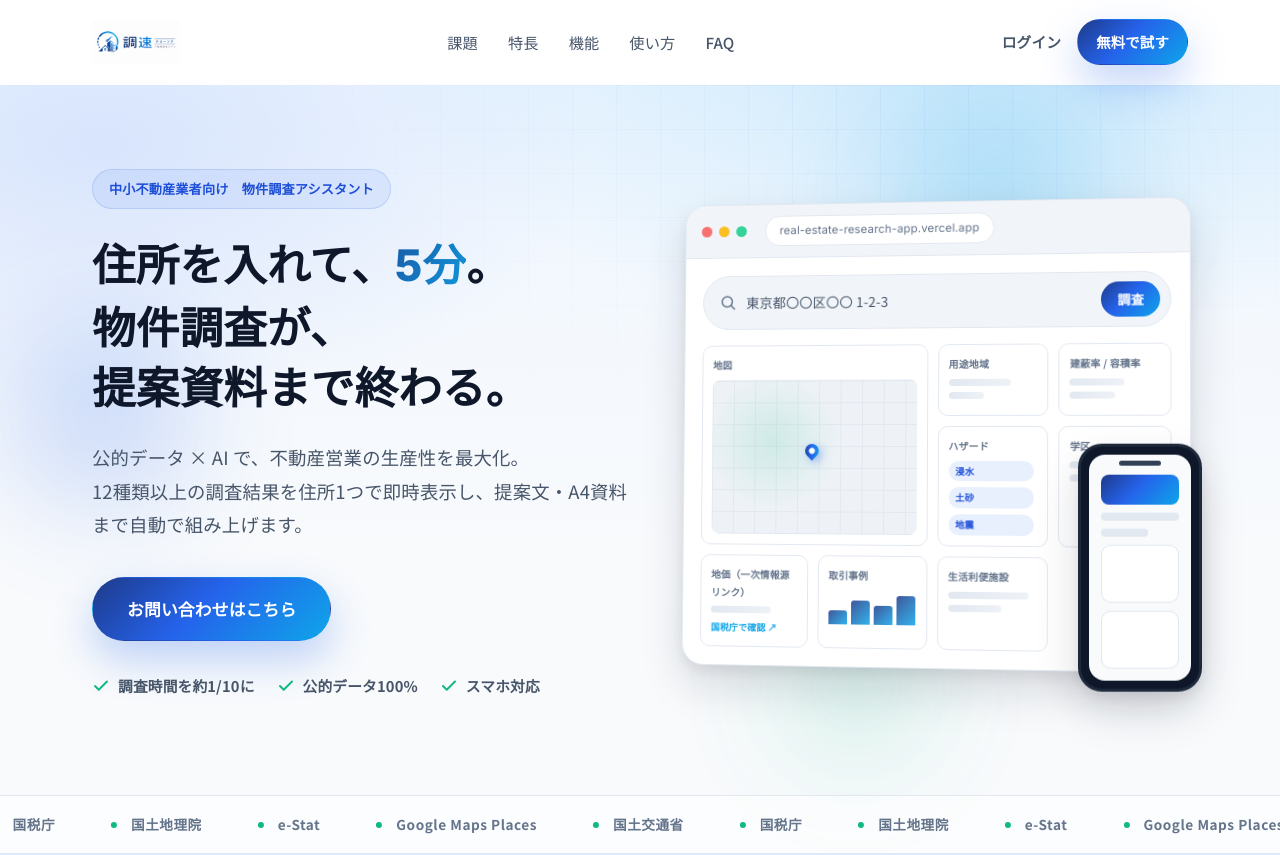
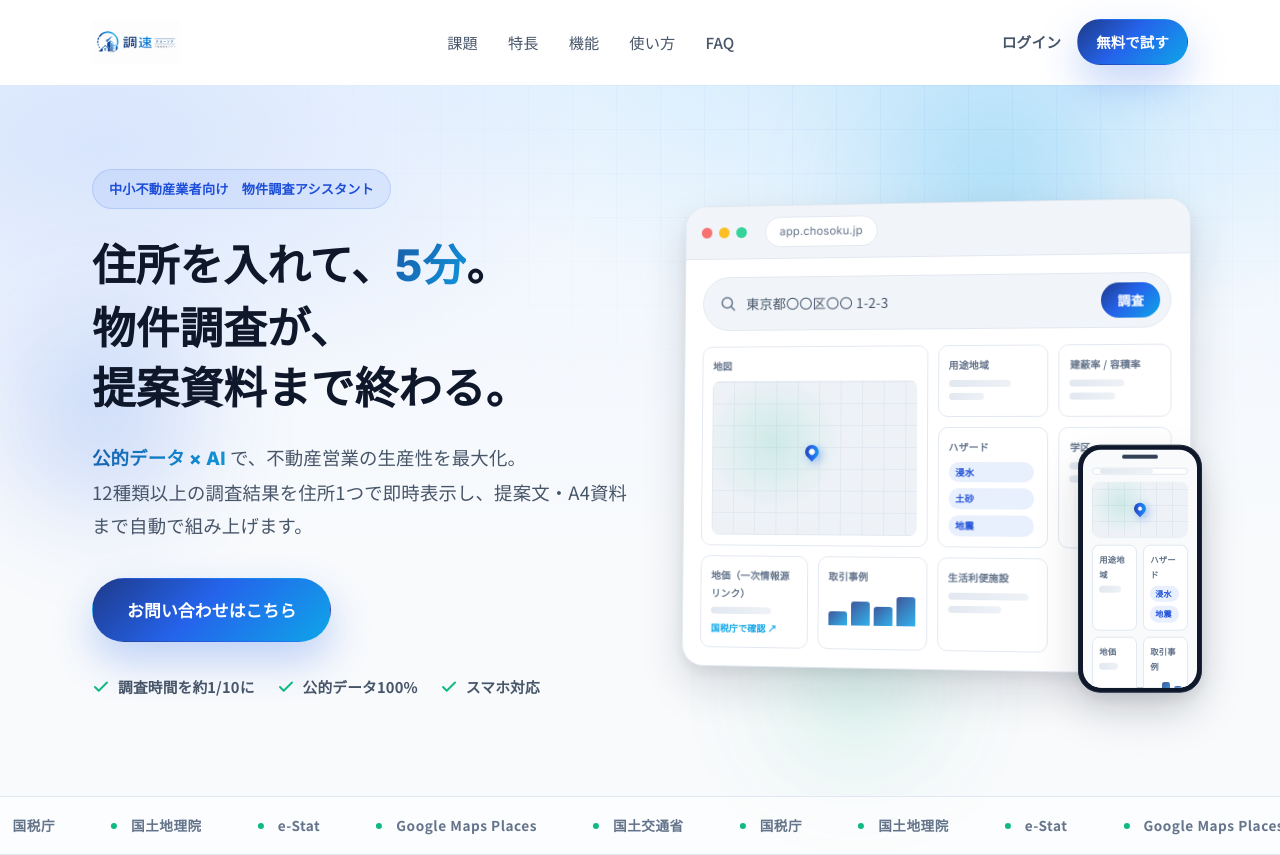
Before and after one commit to tagukichi/chosokulp, a PHP site: page /v2/index.html in a window 1280 px wide. Shown: the top 855 px of the page. Run offline with PHP 8.4, Linux system fonts and the light colour scheme.

Commit message:
v2: FV/ソリューションのモック改善・技術名の非表示化（8点）
- FV スマホモック: 中身を PC と同じ「調査画面」の縮小版（検索バー＋地図＋4パネル）に
- FV スマホの黒枠を細く（border 3px→1.5px / padding 8px→4px、ノッチも縮小）
- FV PCモックの表示URLを app.chosoku.jp に（vercel 表記を排除）
- FV ヒーロー文「公的データ × AI」をブランドグラデで色付け
- AI提案文カード: スケルトン→タイプライターで実テキスト生成（IntersectionObserverで1回、
  句読点で間を取り、完了で「下書き完成」チップ表示／reduced-motion時は即時表示）
- プレゼンボード: 3カラム→2カラム化し、対角2ブロックが持ち上がって入れ替わるD&D風ループ
- 連携セクション見出しを「案件管理「kanri」と、＜改行＞ひとつながり。」に
- 技術名を非表示化: Supabase Auth（3箇所）→「1つのアカウント／暗号化」等、
  Gemini 2.5 Flash → 「AI」に（実装スタックの露出を回避）

https://claude.ai/code/session_01KyJZnge2w69xzzKCQ7MVgc

```diff
--- a/v2/index.html
+++ b/v2/index.html
@@ -85,7 +85,7 @@
             物件調査が、<br>提案資料まで終わる。
           </h1>
           <p class="hero-lead">
-            公的データ × AI で、不動産営業の生産性を最大化。<br class="pc-only">
+            <span class="hero-accent">公的データ × AI</span> で、不動産営業の生産性を最大化。<br class="pc-only">
             12種類以上の調査結果を住所1つで即時表示し、提案文・A4資料まで自動で組み上げます。
           </p>
           <div class="hero-cta">
@@ -112,7 +112,7 @@
           <div class="mock-window" aria-label="調速 物件調査画面のイメージ" role="img">
             <div class="mock-bar">
               <span class="mock-dot"></span><span class="mock-dot"></span><span class="mock-dot"></span>
-              <span class="mock-url">real-estate-research-app.vercel.app</span>
+              <span class="mock-url">app.chosoku.jp</span>
             </div>
             <div class="mock-body">
               <div class="mock-search">
@@ -141,11 +141,14 @@
           <div class="mock-phone" aria-hidden="true">
             <div class="mock-phone-notch"></div>
             <div class="mock-phone-screen">
-              <div class="mock-phone-head"></div>
-              <div class="mock-phone-row"></div>
-              <div class="mock-phone-row short"></div>
-              <div class="mock-phone-card"></div>
-              <div class="mock-phone-card"></div>
+              <div class="mock-phone-search"><span></span></div>
+              <div class="mock-phone-map"><span class="mock-pin"></span></div>
+              <div class="mock-phone-panels">
+                <div class="mock-phone-panel"><span class="mock-panel-tag">用途地域</span><span class="mock-skel w70"></span></div>
+                <div class="mock-phone-panel"><span class="mock-panel-tag">ハザード</span><span class="mock-chip">浸水</span><span class="mock-chip">地震</span></div>
+                <div class="mock-phone-panel"><span class="mock-panel-tag">地価</span><span class="mock-skel w60"></span></div>
+                <div class="mock-phone-panel"><span class="mock-panel-tag">取引事例</span><span class="mock-bars"><i style="height:50%"></i><i style="height:80%"></i><i style="height:60%"></i></span></div>
+              </div>
             </div>
           </div>
         </div>
@@ -245,13 +248,10 @@
             <div class="mock-card mock-ai">
               <div class="mock-ai-head">
                 <svg class="ico" viewBox="0 0 24 24"><path d="M12 3l1.9 4.6L18.5 9l-4.6 1.9L12 15l-1.9-4.1L5.5 9l4.6-1.4z"/><path d="M19 14l.8 2 .2.8-2 .8L17 19l-.8-2-2-.8 2-.8z"/></svg>
-                <span>AIが提案文を生成中…</span>
+                <span class="mock-ai-title">AIが提案文を生成中…</span>
               </div>
-              <div class="mock-ai-lines">
-                <span class="mock-skel w90"></span>
-                <span class="mock-skel w95"></span>
-                <span class="mock-skel w80"></span>
-                <span class="mock-skel w90 typing"></span>
+              <div class="mock-ai-body">
+                <p class="mock-ai-text" data-typewriter="最寄り駅まで徒歩8分。周辺にはスーパーや小学校が揃い、子育て世帯にも暮らしやすいエリアです。落ち着いた住環境で、はじめてのマイホームにも安心してお選びいただけます。"></p>
               </div>
               <div class="mock-ai-foot"><span class="mock-chip green">下書き完成</span></div>
             </div>
@@ -276,12 +276,12 @@
                 <span class="mock-panel-tag">プレゼンボード（A4横）</span>
                 <span class="mock-board-tools"><i></i><i></i><i></i></span>
               </div>
-              <div class="mock-board-grid">
-                <div class="mock-block c1">提案文<span class="mock-grab"></span></div>
+              <div class="mock-board-grid mock-board-grid--2col">
+                <div class="mock-block c1 swap-a">提案文<span class="mock-grab"></span></div>
                 <div class="mock-block c2">物件位置</div>
                 <div class="mock-block c3">法令制限</div>
-                <div class="mock-block c4">周辺施設</div>
-                <div class="mock-block c1 wide">価格情報</div>
+                <div class="mock-block c4 swap-b">周辺施設<span class="mock-grab"></span></div>
+                <div class="mock-block c1">価格情報</div>
                 <div class="mock-block c2">人気店</div>
               </div>
             </div>
@@ -352,7 +352,7 @@
               <div class="tab-content">
                 <div class="tab-icon" aria-hidden="true"><svg class="ico" viewBox="0 0 24 24"><path d="M12 3l1.9 4.6L18.5 9l-4.6 1.9L12 15l-1.9-4.1L5.5 9l4.6-1.4z"/><path d="M19 14l.8 2 .2.8-2 .8L17 19l-.8-2-2-.8 2-.8z"/></svg></div>
                 <h3>AI提案文（お客様向け）</h3>
-                <p>Gemini 2.5 Flash が周辺データを根拠に、「この街で暮らすイメージ」が湧く提案文を生成。営業担当のフリーメモも自然に反映します。金額数値はAIに渡さないハルシネーション抑制設計で、最終確認は宅地建物取引士が行う前提です。</p>
+                <p>AIが周辺データを根拠に、「この街で暮らすイメージ」が湧く提案文を生成。営業担当のフリーメモも自然に反映します。金額などの数値はAIに任せない設計で、最終確認は宅地建物取引士が行う前提です。</p>
                 <ul class="tab-points">
                   <li>周辺データを根拠にした暮らしの提案</li>
                   <li>担当者のメモを文章へ自然に反映</li>
@@ -391,7 +391,7 @@
               <div class="tab-content">
                 <div class="tab-icon" aria-hidden="true"><svg class="ico" viewBox="0 0 24 24"><path d="M9 17H7A5 5 0 0 1 7 7h2M15 7h2a5 5 0 0 1 0 10h-2M8 12h8"/></svg></div>
                 <h3>業務統合（kanri 連携）</h3>
-                <p>案件管理アプリ「kanri」と Supabase Auth でSSO・データ共有。kanriから案件付きで開くと「保存」、単独で開くと「新規案件として登録」。自治体マスターは管理アプリから自動同期され、手動更新は不要です。</p>
+                <p>案件管理アプリ「kanri」と1つのアカウントで連携・データ共有。kanriから案件付きで開くと「保存」、単独で開くと「新規案件として登録」。自治体マスターは管理アプリから自動同期され、手動更新は不要です。</p>
                 <ul class="tab-points">
                   <li>1アカウントで調査と案件管理を横断</li>
                   <li>調査 → 提案 → 案件登録を1動線に</li>
@@ -503,10 +503,10 @@
         <div class="integration-inner">
           <div class="integration-text reveal">
             <p class="eyebrow">INTEGRATION</p>
-            <h2 class="section-title">案件管理「kanri」と、ひとつながり。</h2>
+            <h2 class="section-title">案件管理「kanri」と、<br>ひとつながり。</h2>
             <p class="section-lead">調速はスタンドアロンの調査ツールではありません。案件管理アプリ kanri と1アカウントで連携し、顧客管理から物件調査、案件登録までを途切れさせません。</p>
             <ul class="integration-list">
-              <li><svg class="ico" viewBox="0 0 24 24"><path d="M20 6 9 17l-5-5"/></svg>Supabase Auth による SSO・データ共有</li>
+              <li><svg class="ico" viewBox="0 0 24 24"><path d="M20 6 9 17l-5-5"/></svg>1つのアカウントで連携・データ共有</li>
               <li><svg class="ico" viewBox="0 0 24 24"><path d="M20 6 9 17l-5-5"/></svg>案件付きで開けば「保存」、単独なら「新規登録」</li>
               <li><svg class="ico" viewBox="0 0 24 24"><path d="M20 6 9 17l-5-5"/></svg>自治体マスターは管理アプリから自動同期</li>
             </ul>
@@ -558,7 +558,7 @@
           </details>
           <details class="faq-item">
             <summary>個人情報やデータは安全ですか？</summary>
-            <div class="faq-body"><p>物件住所はサーバー側で処理し、認証・通信は Supabase Auth による暗号化通信で保護しています。詳細はお問い合わせください。</p></div>
+            <div class="faq-body"><p>物件住所はサーバー側で処理し、認証・通信は暗号化により保護しています。詳細はお問い合わせください。</p></div>
           </details>
           <details class="faq-item">
             <summary>スマートフォンでも使えますか？</summary>
--- a/v2/style.css
+++ b/v2/style.css
@@ -301,15 +301,26 @@ h1, h2, h3, h4 { line-height: 1.4; font-weight: 700; }
 /* phone */
 .mock-phone {
   position: absolute; right: -14px; bottom: -28px; width: 124px; height: 248px;
-  background: #0F172A; border-radius: 24px; padding: 8px; box-shadow: var(--sh-lg);
-  border: 3px solid #1E293B;
+  background: #0F172A; border-radius: 22px; padding: 4px; box-shadow: var(--sh-lg);
+  border: 1.5px solid #1E293B;
 }
-.mock-phone-notch { position: absolute; top: 14px; left: 50%; transform: translateX(-50%); width: 42px; height: 5px; background: #334155; border-radius: 3px; z-index: 2; }
-.mock-phone-screen { width: 100%; height: 100%; background: var(--c-bg); border-radius: 16px; padding: 20px 12px 12px; display: flex; flex-direction: column; gap: 8px; }
-.mock-phone-head { height: 30px; border-radius: 8px; background: var(--grad-brand); }
-.mock-phone-row { height: 8px; border-radius: 4px; background: #E2E8F0; }
-.mock-phone-row.short { width: 60%; }
-.mock-phone-card { flex: 1; border-radius: 10px; background: var(--c-surface); border: 1px solid var(--c-border); }
+.mock-phone-notch { position: absolute; top: 9px; left: 50%; transform: translateX(-50%); width: 36px; height: 4px; background: #334155; border-radius: 3px; z-index: 2; }
+.mock-phone-screen { width: 100%; height: 100%; background: var(--c-bg); border-radius: 18px; padding: 18px 9px 10px; display: flex; flex-direction: column; gap: 7px; overflow: hidden; }
+/* 中身は PC モックと同じ「調査画面」の縮小版 */
+.mock-phone-search { height: 18px; border-radius: 6px; background: var(--c-surface); border: 1px solid var(--c-border); display: flex; align-items: center; padding: 0 7px; }
+.mock-phone-search span { display: block; height: 5px; width: 66%; border-radius: 3px; background: linear-gradient(90deg, #E2E8F0, #EEF2F7); }
+.mock-phone-map { height: 56px; border-radius: 8px; position: relative; flex: none;
+  background:
+    radial-gradient(circle at 30% 40%, rgba(16,185,129,.14), transparent 40%),
+    repeating-linear-gradient(0deg, #E2E8F0 0 1px, transparent 1px 16px),
+    repeating-linear-gradient(90deg, #E2E8F0 0 1px, transparent 1px 16px),
+    #EEF2F7; }
+.mock-phone-map .mock-pin { top: 38%; left: 44%; width: 12px; height: 12px; }
+.mock-phone-panels { display: grid; grid-template-columns: 1fr 1fr; gap: 6px; }
+.mock-phone-panel { background: var(--c-surface); border: 1px solid var(--c-border); border-radius: 7px; padding: 6px 6px 7px; display: flex; flex-direction: column; gap: 4px; min-height: 0; }
+.mock-phone-panel .mock-panel-tag { font-size: .52rem; }
+.mock-phone-panel .mock-chip { font-size: .5rem; padding: 1px 5px; margin-right: 2px; }
+.mock-phone-panel .mock-bars { height: 20px; }
 
 /* marquee */
 .hero-marquee { border-top: 1px solid var(--c-border); border-bottom: 1px solid var(--c-border); background: rgba(255,255,255,.5); overflow: hidden; padding: 16px 0; }
```
Also changed, not shown: other parts of v2/style.css (+39 -8 lines), v2/script.js (+56 -0 lines).
